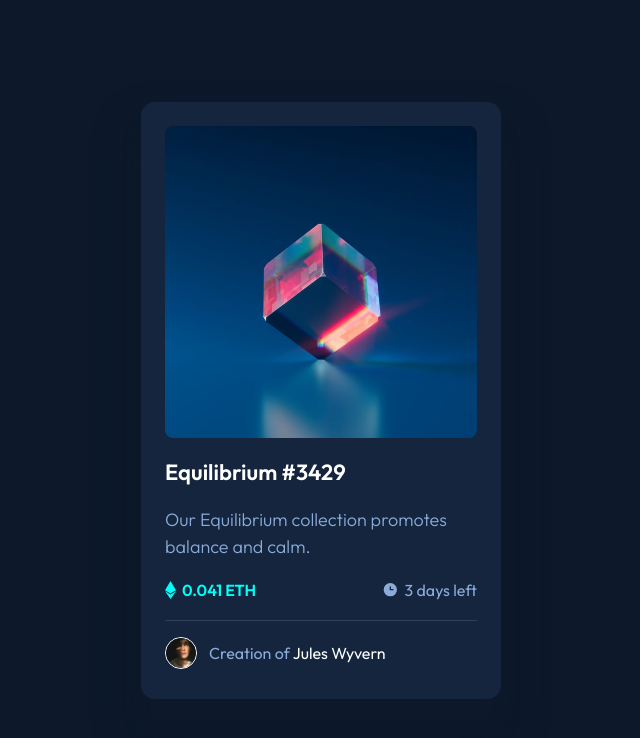
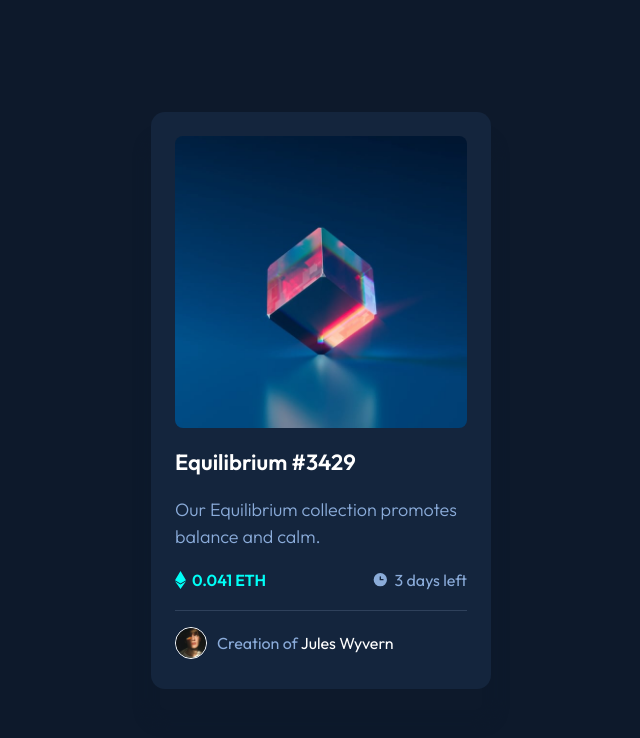
Before and after one commit to munozrc/fm-challenges, a website: page challenges/nft-preview-card-component/index.html in a window 1280 px wide. Shown: the whole page, without its empty margins (319-959 px from the left). Drawn offline with Linux system fonts and the light colour scheme.

Commit message:
fix: add new styles css

```diff
--- a/challenges/nft-preview-card-component/index.html
+++ b/challenges/nft-preview-card-component/index.html
@@ -12,12 +12,12 @@
 </head>
 <body>
   <div class="card" role="main">
-    <header class="image">
-      <img src="./images/image-equilibrium.jpg" />
+    <div class="image">
+      <img src="./images/image-equilibrium.jpg" alt="equilibrium coin"/>
       <b>
         <svg width="48" height="48" xmlns="http://www.w3.org/2000/svg"><g fill="none" fill-rule="evenodd"><path d="M0 0h48v48H0z"/><path d="M24 9C14 9 5.46 15.22 2 24c3.46 8.78 12 15 22 15 10.01 0 18.54-6.22 22-15-3.46-8.78-11.99-15-22-15Zm0 25c-5.52 0-10-4.48-10-10s4.48-10 10-10 10 4.48 10 10-4.48 10-10 10Zm0-16c-3.31 0-6 2.69-6 6s2.69 6 6 6 6-2.69 6-6-2.69-6-6-6Z" fill="#FFF" fill-rule="nonzero"/></g></svg>
       </b>
-    </header>
+    </div>
 
     <h1 class="title">Equilibrium #3429</h1>
     <p class="description">Our Equilibrium collection promotes balance and calm.</p>
@@ -34,7 +34,7 @@
     </div>
 
     <div class="author">
-      <img src="./images/image-avatar.png"/>
+      <img src="./images/image-avatar.png" alt="Jules Wyvern image profile" />
       <p>Creation of <b>Jules Wyvern</b></p>
     </div>
   </div>
--- a/challenges/nft-preview-card-component/styles.css
+++ b/challenges/nft-preview-card-component/styles.css
@@ -20,13 +20,13 @@ body {
 
 .card {
   width: 100%;
-  max-width: 360px;
+  max-width: 340px;
   display: flex;
   flex-direction: column;
   border-radius: 14px;
   background-color: hsl(216, 50%, 16%);
   padding: 24px;
-  box-shadow: 0 30px 12px 5px hsl(217, 54%, 11%), 0 30px 30px 16px hsl(217, 54%, 11%);
+  box-shadow: 0 30px 12px 5px hsl(217, 54%, 11%);
 }
 
 .image {
@@ -105,7 +105,7 @@ body {
   justify-content: flex-start;
   align-items: center;
   margin-bottom: 6px;
-  gap: 12px;
+  gap: 10px;
 }
 
 .author > img {
```
